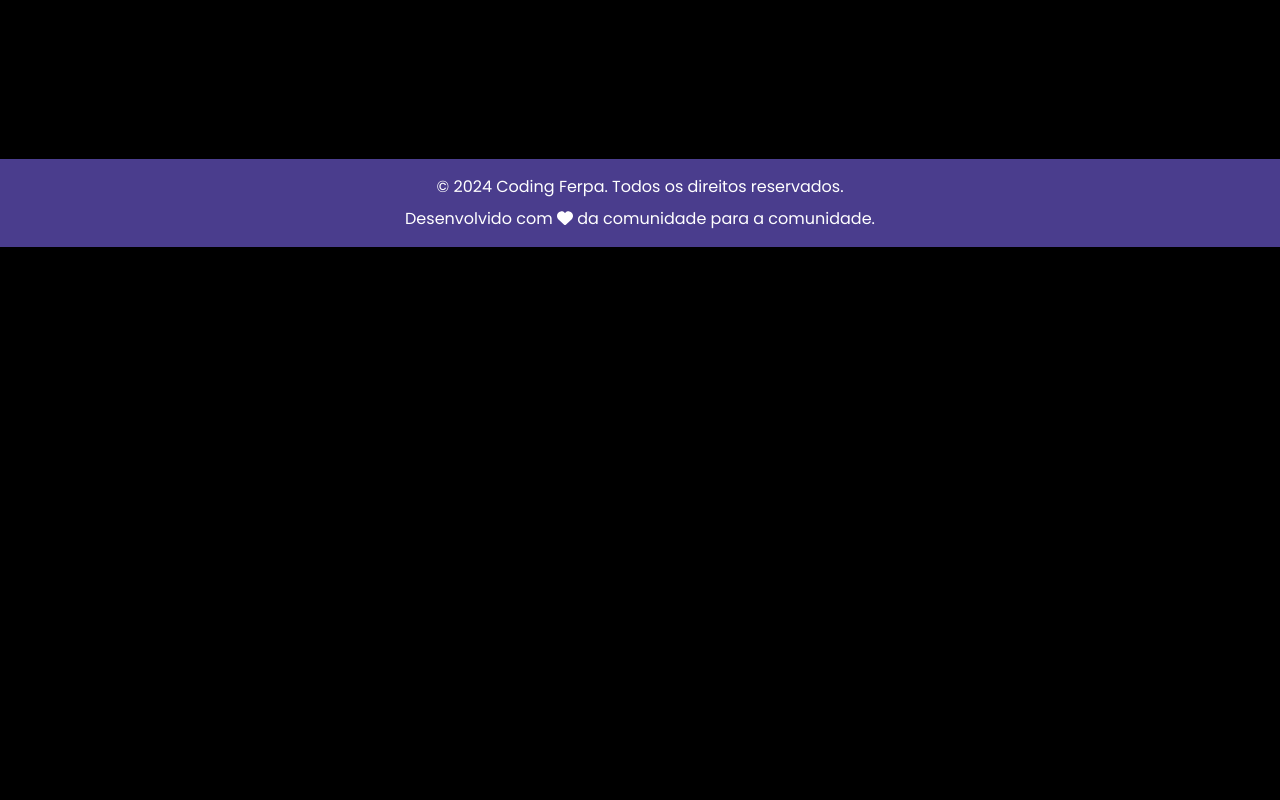
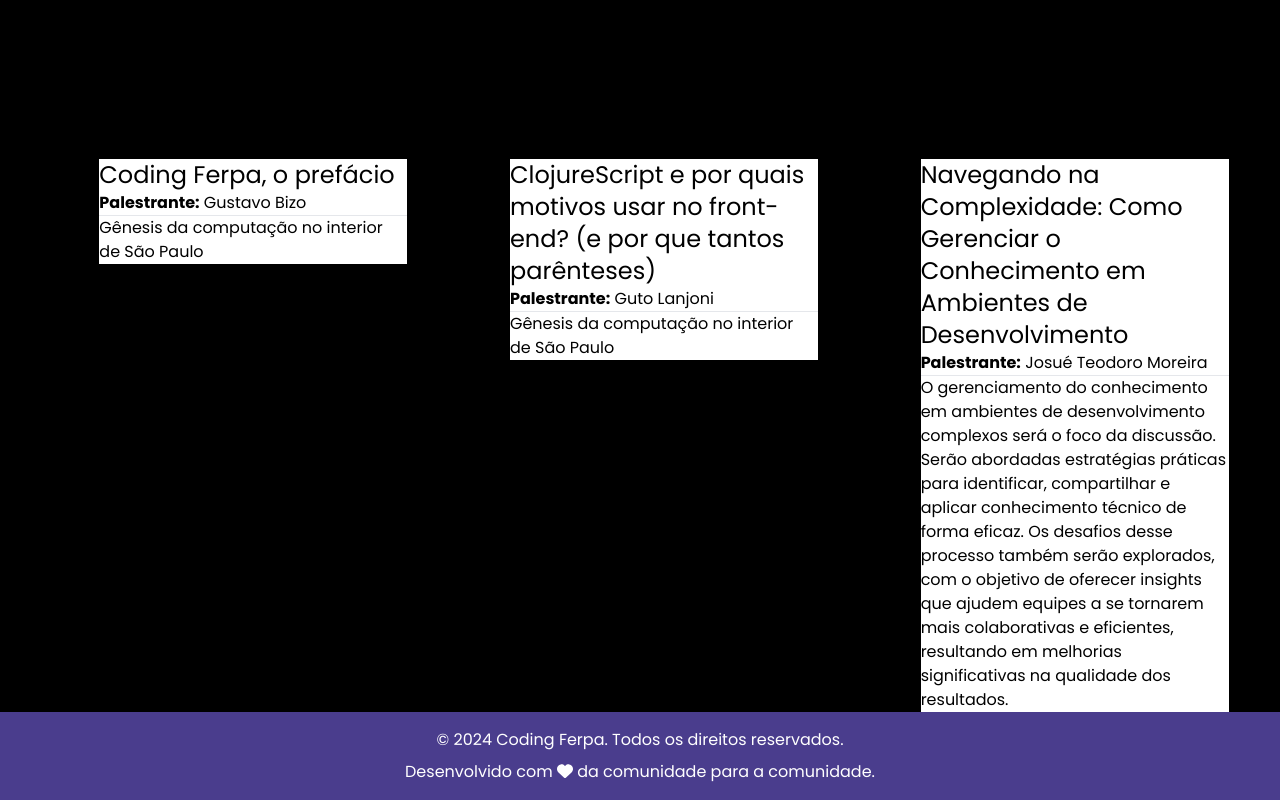
Before and after one commit to Coding-Ferpa/Coding-Ferpa.github.io, a Next.js app: page / in a window 1280 px wide. Shown: the part 1996-2796 px from the top of the page. Before the commit the page ends 2243 px from the top, so only its background shows below. Built offline with nearby package versions, Linux system fonts and the light colour scheme.

Commit message:
feat: adds card and json info input

```diff
--- /dev/null
+++ b/src/app/assets/cards.json
@@ -0,0 +1,22 @@
+{
+    "talks": [
+        {
+            "id": 1,
+            "title": "Coding Ferpa, o prefácio",
+            "speaker": "Gustavo Bizo",
+            "description": "Gênesis da computação no interior de São Paulo"
+        },
+        {
+            "id": 2,
+            "title": "ClojureScript e por quais motivos usar no front-end? (e por que tantos parênteses)",
+            "speaker": "Guto Lanjoni",
+            "description": "Gênesis da computação no interior de São Paulo"
+        },
+        {
+            "id": 3,
+            "title": "Navegando na Complexidade: Como Gerenciar o Conhecimento em Ambientes de Desenvolvimento",
+            "speaker": "Josué Teodoro Moreira",
+            "description": "O gerenciamento do conhecimento em ambientes de desenvolvimento complexos será o foco da discussão. Serão abordadas estratégias práticas para identificar, compartilhar e aplicar conhecimento técnico de forma eficaz. Os desafios desse processo também serão explorados, com o objetivo de oferecer insights que ajudem equipes a se tornarem mais colaborativas e eficientes, resultando em melhorias significativas na qualidade dos resultados."
+        }
+    ]
+}
--- /dev/null
+++ b/src/app/components/Card.tsx
@@ -0,0 +1,25 @@
+import React from 'react';
+
+interface TalkCardProps {
+    title: string;
+    speaker: string;
+    desc: string;
+}
+
+const Card: React.FC<TalkCardProps> = ({title, speaker, desc}) => {
+    return (
+        <div className="w-1/4 h-[calc(100%)] bg-white">
+            <div className="card-title">
+                <h1 className="text-2xl"> {title} </h1>
+            </div>
+            <div className="card-content">
+                <p><strong>Palestrante:</strong> {speaker}</p>
+                <hr></hr>
+                <p> {desc}</p>
+            </div>
+        </div>
+
+    );
+}
+
+export default Card;
--- /dev/null
+++ b/src/app/components/Talk.tsx
@@ -0,0 +1,45 @@
+import Card from '@/app/components/Card';
+import data from '../assets/cards.json';
+
+type Talk = {
+    id: number;
+    title: string;
+    speaker: string;
+    description: string;
+};
+
+export default function Talk() {
+    const talk_1 = data.talks.find((talk: Talk) => talk.id === 1);
+    const talk_2 = data.talks.find((talk: Talk) => talk.id === 2);
+    const talk_3 = data.talks.find((talk: Talk) => talk.id === 3);
+
+    return (
+        <section id="talk" className="bg-black">
+            <div className="">
+                <div className="w-full flex justify-around md:pl-12 mt-8 md:mt-0 order-2 md:order-1">
+                    {talk_1 && (
+                        <Card
+                            title={talk_1.title}
+                            speaker={talk_1.speaker}
+                            desc={talk_1.description}
+                        />
+                    )}
+                    {talk_2 && (
+                        <Card
+                            title={talk_2.title}
+                            speaker={talk_2.speaker}
+                            desc={talk_2.description}
+                        />
+                    )}
+                    {talk_3 && (
+                        <Card
+                            title={talk_3.title}
+                            speaker={talk_3.speaker}
+                            desc={talk_3.description}
+                        />
+                    )}
+                </div>
+            </div>
+        </section>
+    );
+}
--- a/src/app/page.tsx
+++ b/src/app/page.tsx
@@ -1,6 +1,7 @@
 import Hero from '@/app/components/Hero'
 import About from '@/app/components/About'
 import Events from '@/app/components/Events'
+import Talk from '@/app/components/Talk'
 import SocialLinks from '@/app/components/SocialLinks'
 
 export default function Home() {
@@ -10,6 +11,7 @@
       <SocialLinks />
       <About />
       <Events />
+      <Talk />
     </div>
   )
 }
```
